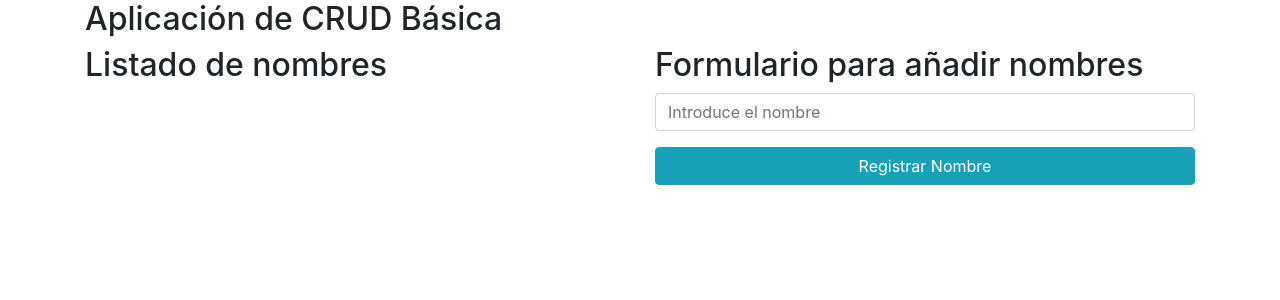
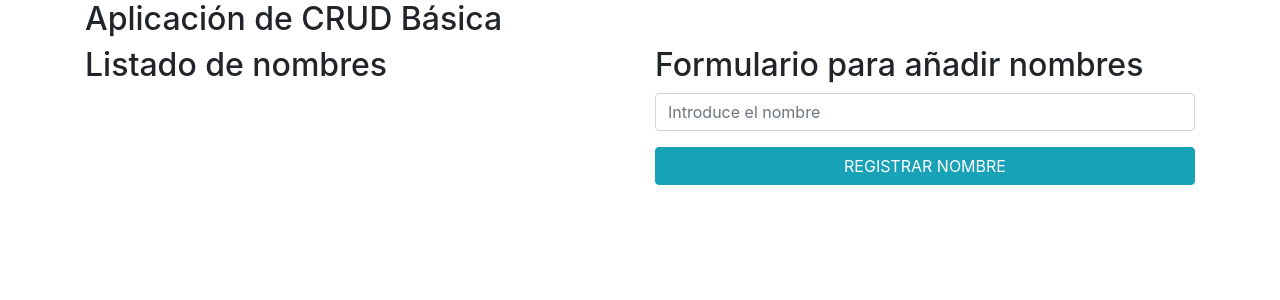
Before and after one commit to JoseMariaMQ/crudbasicoreact, a React (Create React App) app: page / in a window 1280 px wide. Shown: the top 300 px of the page. Built offline with nearby package versions, Linux system fonts and the light colour scheme.

Commit message:
Editar Nombre

```diff
--- a/src/components/Listadonombres.jsx
+++ b/src/components/Listadonombres.jsx
@@ -5,6 +5,8 @@ const Listadonombres = () => {
 
     const [nombre, setNombre] = useState('')
     const [listanombres, setListanombres] = useState([])
+    const [modoEdicion, setModoEdicion] = useState(false)
+    const [id, setId] = useState('')
 
     const addNombre = (e) => {
         e.preventDefault()
@@ -17,6 +19,16 @@ const Listadonombres = () => {
     }
     const deleteNOmbre = (id) => {
         const nuevoArray = listanombres.filter(item => item.id !== id)
+        setListanombres(nuevoArray)
+    }
+    const editar = (item) => {
+        setModoEdicion(true)
+        setNombre(item.tituloNombre)
+        setId(item.id)
+    }
+    const editarNombre = (e) => {
+        e.preventDefault()
+        const nuevoArray = listanombres.map(item => item.id === id ? {id:id, tituloNombre:nombre} : item)
         setListanombres(nuevoArray)
     }
 
@@ -34,6 +46,9 @@ const Listadonombres = () => {
                                     <button onClick={() => {deleteNOmbre(item.id)}} className="btn btn-danger float-right">
                                         BORRAR
                                     </button>
+                                    <button onClick={() => {editar(item)}} className="btn btn-info float-right mr-1">
+                                        EDITAR
+                                    </button>
                                 </li>
                             )
                         }
@@ -41,14 +56,17 @@ const Listadonombres = () => {
                 </div>
                 <div className="col">
                     <h2>Formulario para añadir nombres</h2>
-                    <form onSubmit={(e) => addNombre(e)} className="form-group">
+                    <form onSubmit={modoEdicion ? editarNombre : addNombre} className="form-group">
                         <input
                             onChange={(e) => {setNombre(e.target.value)}}
                             className="form-control mb-3" type="text"
                             placeholder="Introduce el nombre"
                             value={nombre}
                         />
-                        <input className="btn btn-info btn-block" type="submit" value="Registrar Nombre"/>
+                        <input
+                            className="btn btn-info btn-block"
+                            type="submit"
+                            value={modoEdicion ? 'EDITAR NOMBRE' : 'REGISTRAR NOMBRE'}/>
                     </form>
                 </div>
             </div>
```
